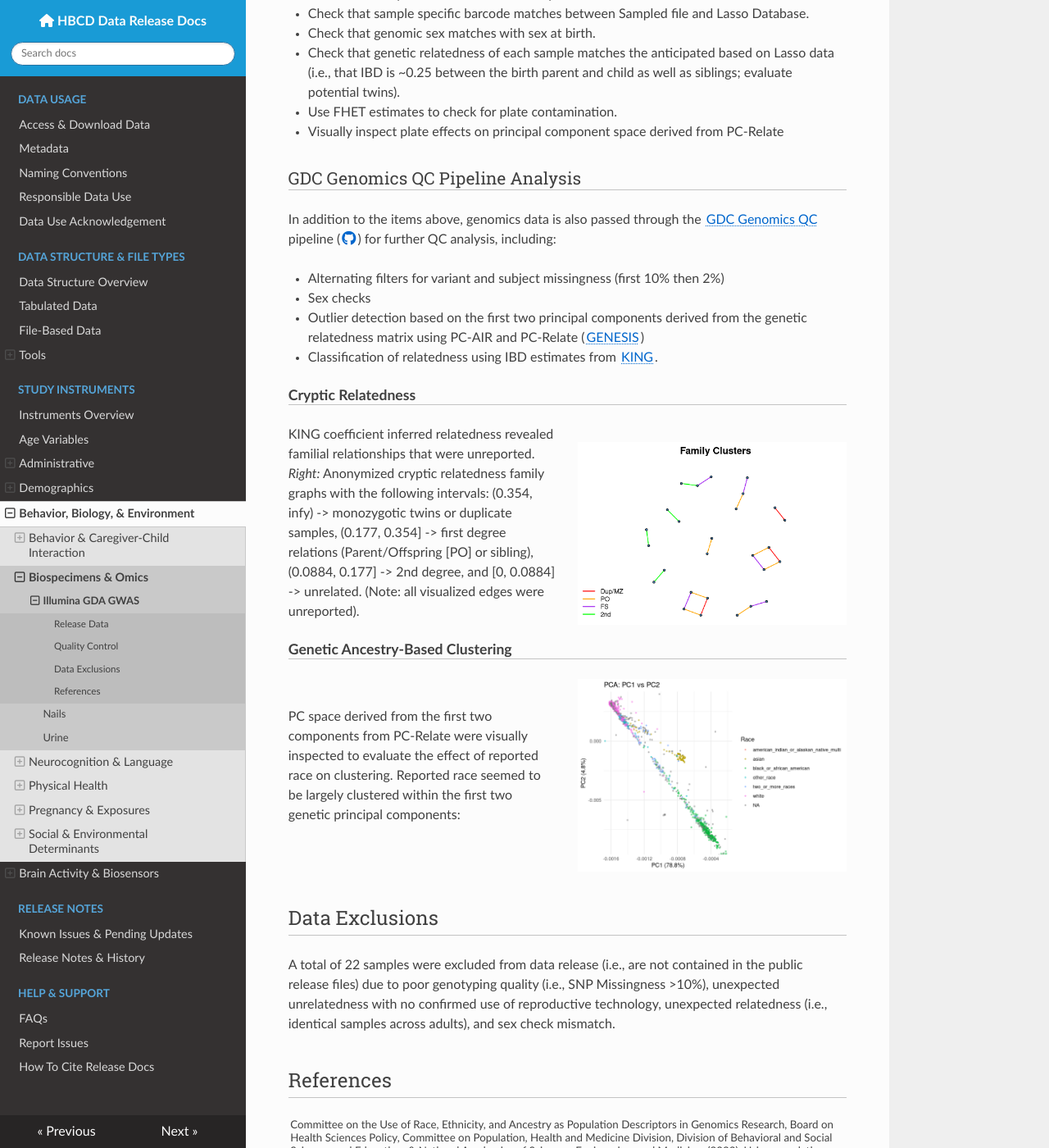
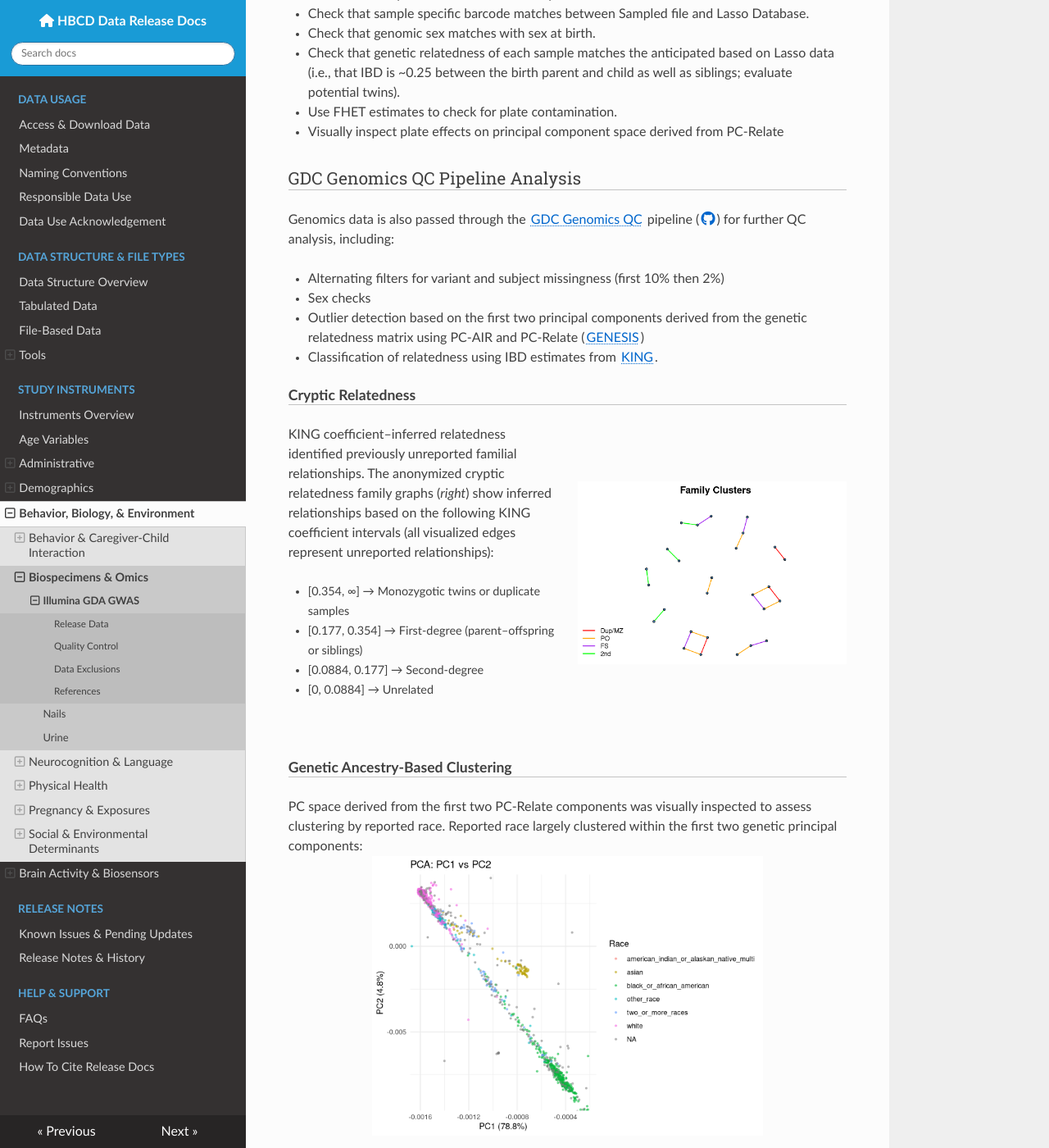
Before and after one commit to nbdc-datahub/hbcd-docs, an MkDocs documentation site: the page built from docs/instruments/biospec/illumina-gda-gwas.md, in a window 1280 px wide and 1400 px high, scrolled down 1256 px. Shown: the whole window at 82% size. Built offline with MkDocs 1.6.1, drawn with Linux system fonts in a browser that asks for light colours; nearby versions of some CDN libraries.

Commit message:
polish illumina

```diff
--- a/docs/instruments/biospec/illumina-gda-gwas.md
+++ b/docs/instruments/biospec/illumina-gda-gwas.md
@@ -101,7 +101,7 @@ The following quality control checks are performed:
 * Visually inspect plate effects on principal component space derived from PC-Relate
 
 ### GDC Genomics QC Pipeline Analysis
-In addition to the items above, genomics data is also passed through the [GDC Genomics QC](https://gdcgenomicsqc.readthedocs.io/en/latest/genomics.html) pipeline (<a href="https://github.com/UMN-GDC/GDCGenomicsQC"><i class="fa-brands fa-github" style="font-size: 1.1em;"></i></a>) for further QC analysis, including:
+Genomics data is also passed through the [GDC Genomics QC](https://gdcgenomicsqc.readthedocs.io/en/latest/genomics.html) pipeline (<a href="https://github.com/UMN-GDC/GDCGenomicsQC"><i class="fa-brands fa-github" style="font-size: 1.1em;"></i></a>) for further QC analysis, including:
 
 - Alternating filters for variant and subject missingness (first 10% then 2%)
 - Sex checks
@@ -109,27 +109,26 @@ In addition to the items above, genomics data is also passed through the [GDC Ge
 - Classification of relatedness using IBD estimates from [KING](https://www.kingrelatedness.com/).
 
 #### Cryptic Relatedness
-
-<div style="display: flex; align-items: center; gap: 25px;">
-<div style="flex: 1;">
-<p>KING coefficient inferred relatedness revealed familial relationships that were unreported. <i>Right:</i> Anonymized cryptic relatedness family graphs with the following intervals: (0.354, infy) -> monozygotic twins or duplicate samples, (0.177, 0.354] -> first degree relations (Parent/Offspring [PO] or sibling), (0.0884, 0.177] -> 2nd degree, and [0, 0.0884] -> unrelated. (Note: all visualized edges were unreported).</p>
-</div>
-  <!-- Image on the right -->
-  <div style="flex: 1; text-align: center;">
+<div style="display: flex; align-items: center; gap: 25px; flex-wrap: wrap;">
+  <div style="flex: 1; min-width: 250px;">
+    <p>KING coefficient–inferred relatedness identified previously unreported familial relationships. The anonymized cryptic relatedness family graphs (<i>right</i>) show inferred relationships based on the following KING coefficient intervals (all visualized edges represent unreported relationships):</p>
+    <ul style="font-size: 0.9em;">
+      <li>[0.354, ∞] → Monozygotic twins or duplicate samples</li>
+      <li>[0.177, 0.354] → First-degree (parent–offspring or siblings)</li>
+      <li>[0.0884, 0.177] → Second-degree</li>
+      <li>[0, 0.0884] → Unrelated</li>
+    </ul>
+  </div>
+  <div style="flex: 1; min-width: 200px; text-align: center;">
     <img src="../images/family-clusters.png" style="max-width:100%; height:auto; display:block; margin:0 auto;">
   </div>
 </div>
+<br>
 
 #### Genetic Ancestry-Based Clustering
-
-<div style="display: flex; align-items: center; gap: 25px;">
-<div style="flex: 1;">
-<p>PC space derived from the first two components from PC-Relate were visually inspected to evaluate the effect of reported race on clustering. Reported race seemed to be largely clustered within the first two genetic principal components:</p>
-</div>
-  <!-- Image on the right -->
-  <div style="flex: 1; text-align: center;">
-    <img src="../images/pca.png" style="max-width:100%; height:auto; display:block; margin:0 auto;">
-  </div>
+<p style="margin-bottom: 0;">PC space derived from the first two PC-Relate components was visually inspected to assess clustering by reported race. Reported race largely clustered within the first two genetic principal components:</p>
+<div style="text-align: center;">
+  <img src="../images/pca.png" style="max-width: 70%; height:auto; display:block; margin:0 auto;">
 </div>
 
 ## Data Exclusions
```
